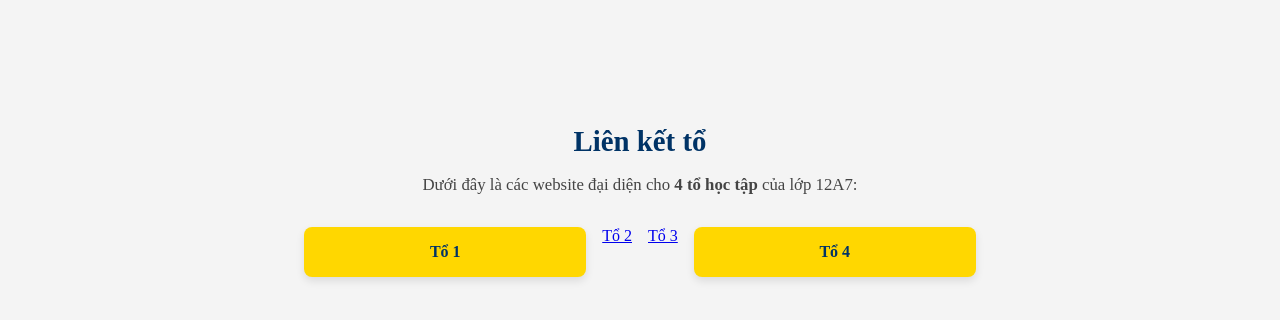
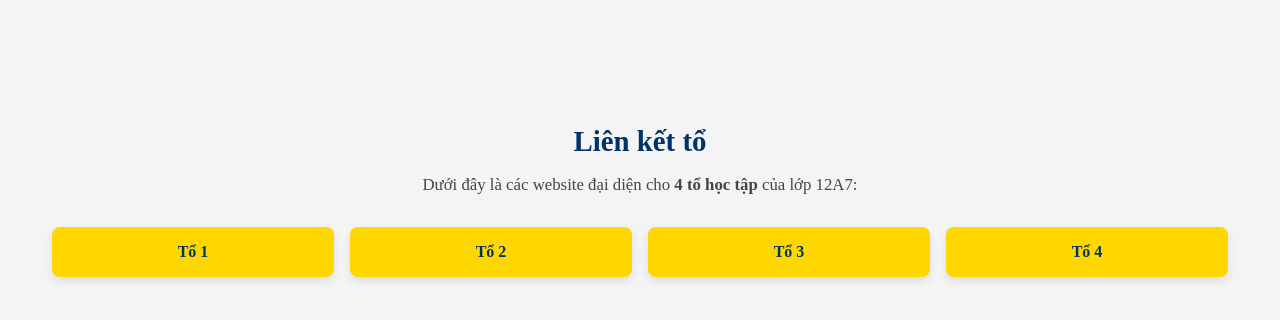
Before and after one commit to SN-Khoale/12A7.com, a plain HTML site: page index.html in a window 1280 px wide. Shown: the part 893-1213 px from the top of the page. Drawn offline with Linux system fonts and the light colour scheme.

Commit message:
Refactor HTML structure and styling

```diff
--- a/index.html
+++ b/index.html
@@ -242,8 +242,8 @@
 
         <div class="links">
             <a href="https://example.com/to1" class="link-card">Tổ 1</a>
-            <a href="https://sn-khoale.github.io/t-2a7k26lvt.github.com/#contact">Tổ 2</a>
-            <a href="https://sn-khoale.github.io/to3.github.com/">Tổ 3</a>
+            <a href="https://sn-khoale.github.io/t-2a7k26lvt.github.com/#contact" class="link-card">Tổ 2</a>
+            <a href="https://sn-khoale.github.io/to3.github.com/" class="link-card">Tổ 3</a>
             <a href="https://cerulean-granita-b51410.netlify.app/" class="link-card">Tổ 4</a>
         </div>
     </div>
```
